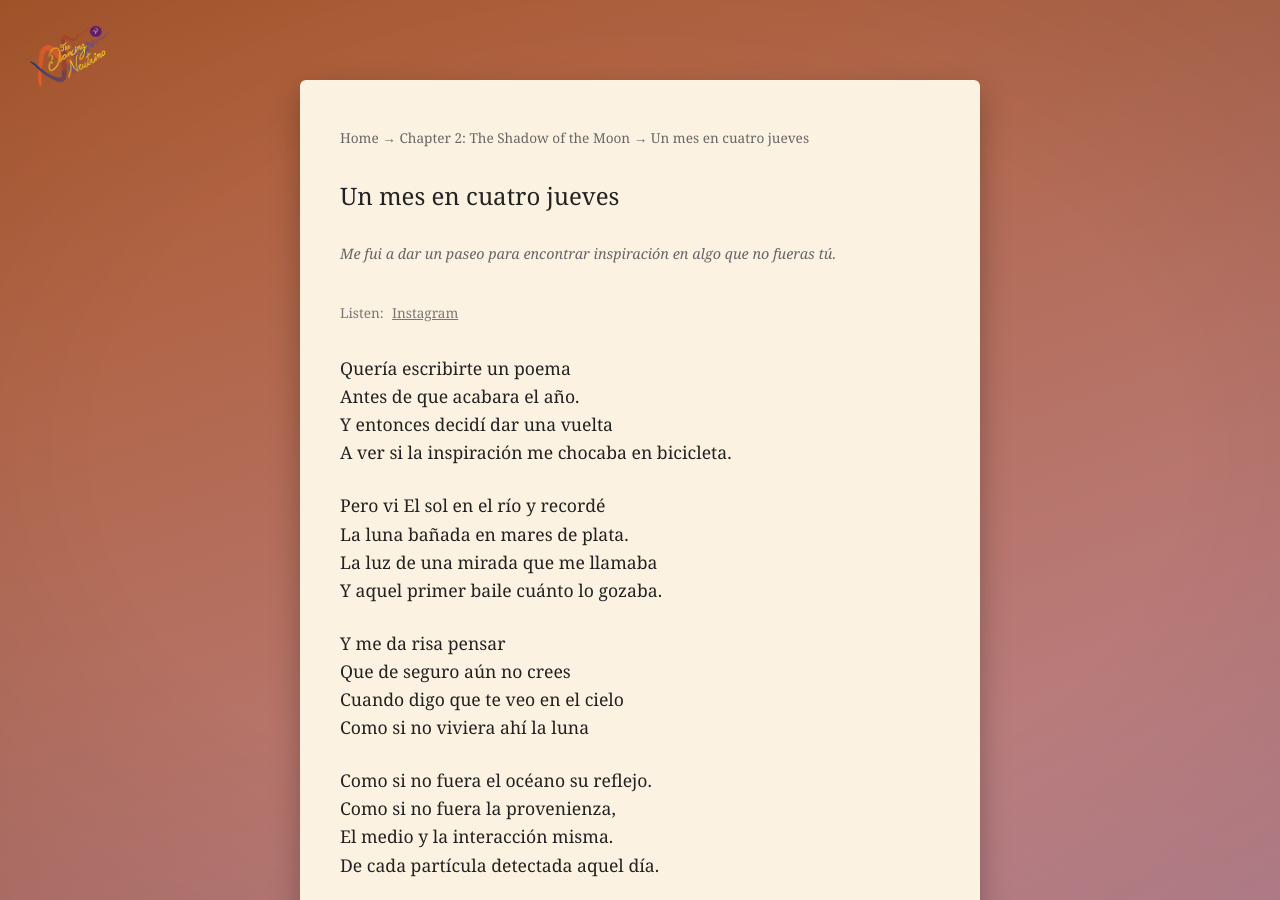
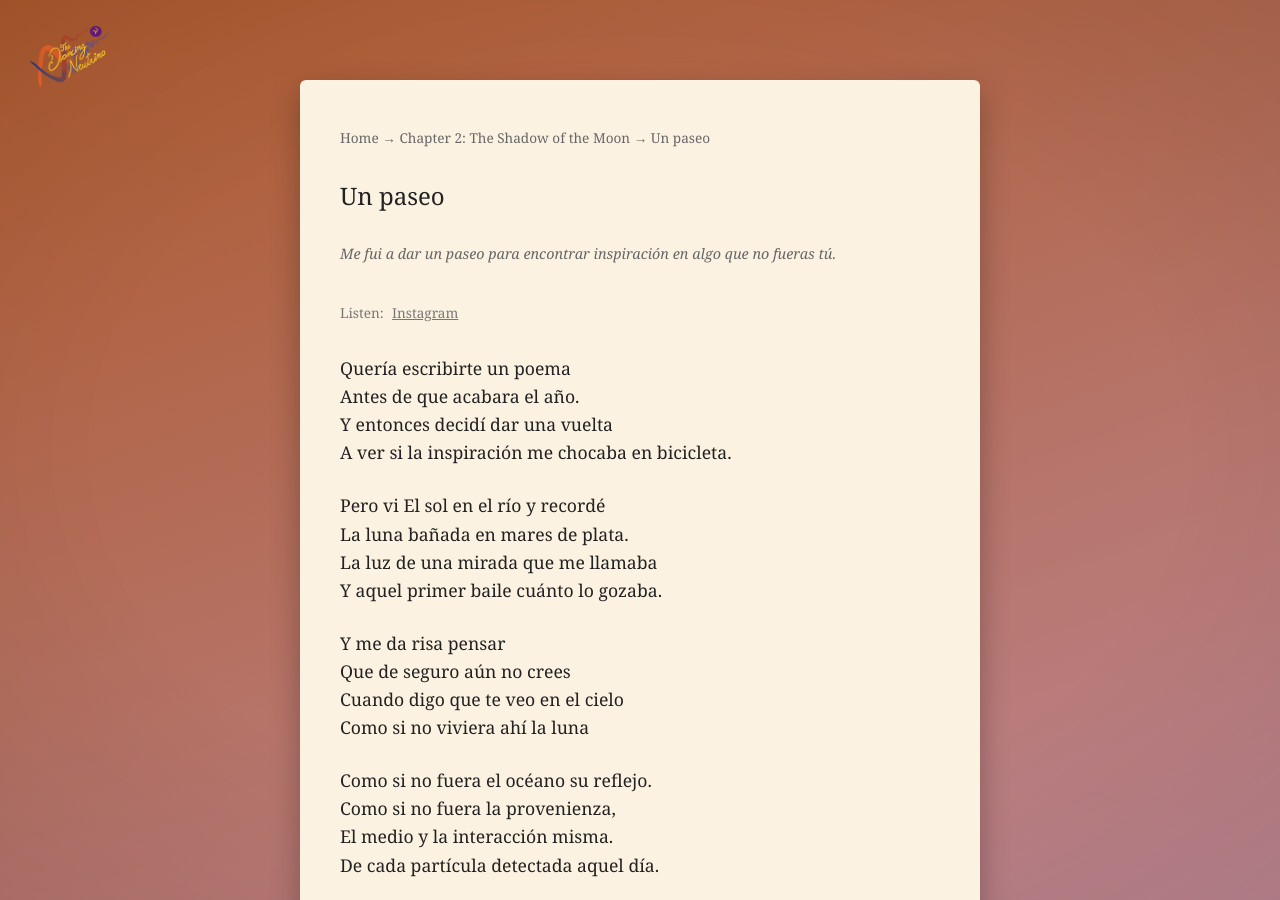
Before and after one commit to thedancingneutrino/thedancingneutrino.github.io, a Jekyll site: the page built from _poems/2_Un_paseo.md, in a window 1280 px wide and 900 px high. Built offline with Jekyll 4.4.1, drawn with Linux system fonts in a browser that asks for light colours.

Commit message:
Un paseo

```diff
--- a/_poems/2_Un_paseo.md
+++ b/_poems/2_Un_paseo.md
@@ -1,6 +1,6 @@
 ---
 layout: poem
-title: "Un mes en cuatro jueves"
+title: "Un paseo"
 chapter: ch2
 order: 20
 blurb: Me fui a dar un paseo para encontrar inspiración en algo que no fueras tú.
```
